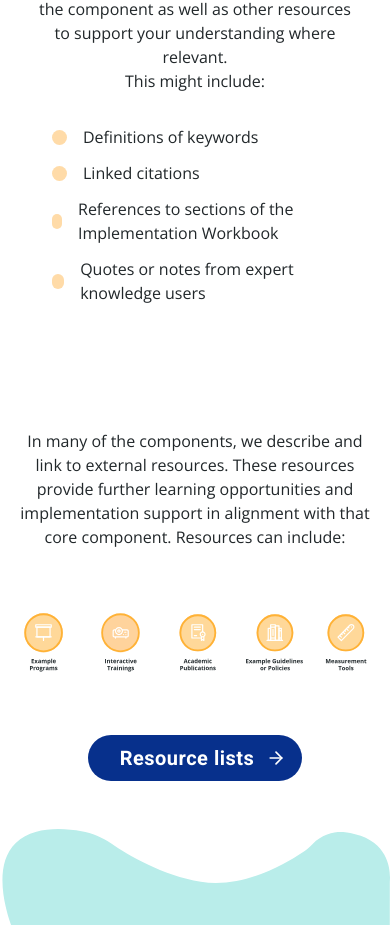
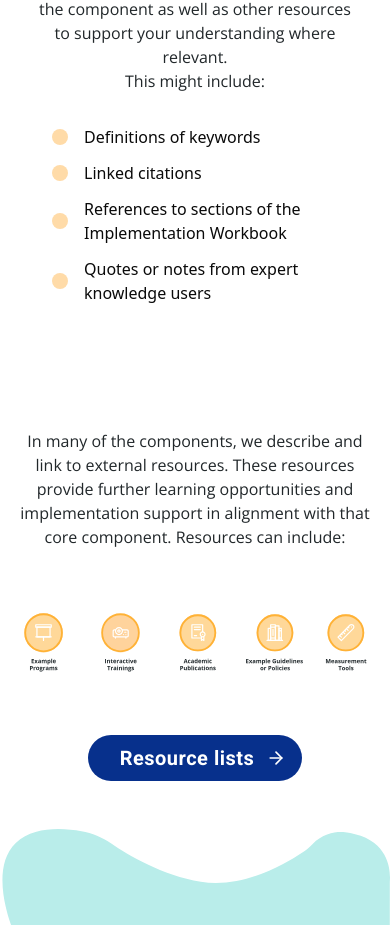
Before and after one commit to CalsonicSSS/ut_doc_design, a Next.js app: page / in a window 390 px wide. Shown: the part 2397-3322 px from the top of the page. Built offline with nearby package versions, Linux system fonts and the light colour scheme.

Commit message:
fix mobile view circle

```diff
--- a/src/components/Home/ResourceFlow.tsx
+++ b/src/components/Home/ResourceFlow.tsx
@@ -26,9 +26,9 @@ export default function ResourceFlow(): ReactNode {
               {/* List items remain the same structure but with responsive text */}
               {['Definitions of keywords', 'Linked citations', 'References to sections of the Implementation Workbook', 'Quotes or notes from expert knowledge users'].map(
                 (item, index) => (
-                  <li key={index} className='flex items-center mb-3'>
-                    <div className='rounded-full w-[15px] h-[15px] bg-[#FFDBA8]' />
-                    <p className='ms-4 base-text-content text-base lg:text-lg'>{item}</p>
+                  <li key={index} className='flex items-center gap-4 mb-3'>
+                    <div className='flex-shrink-0 rounded-full w-4 h-4 bg-[#FFDBA8]' />
+                    <p className='text-base lg:text-lg'>{item}</p>
                   </li>
                 )
               )}
```
